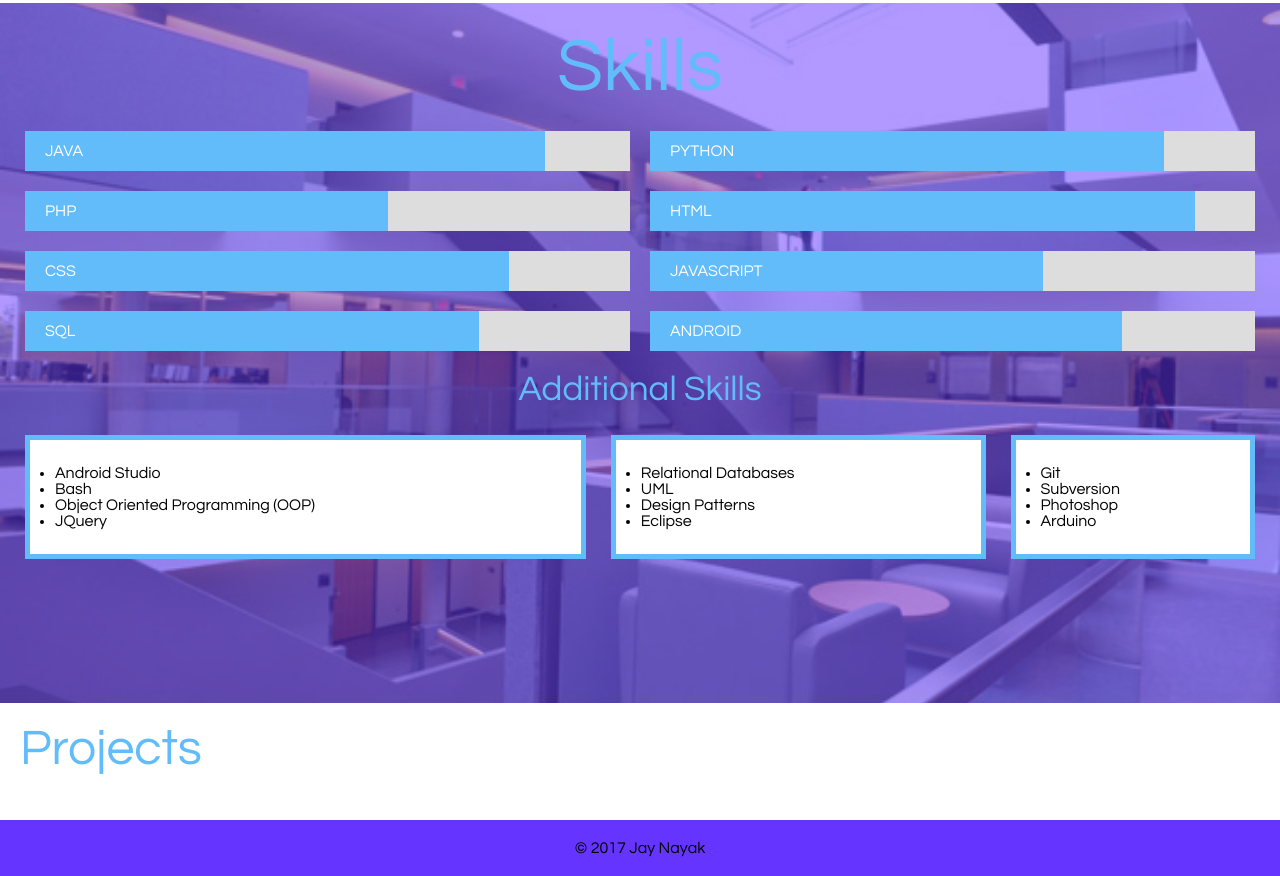
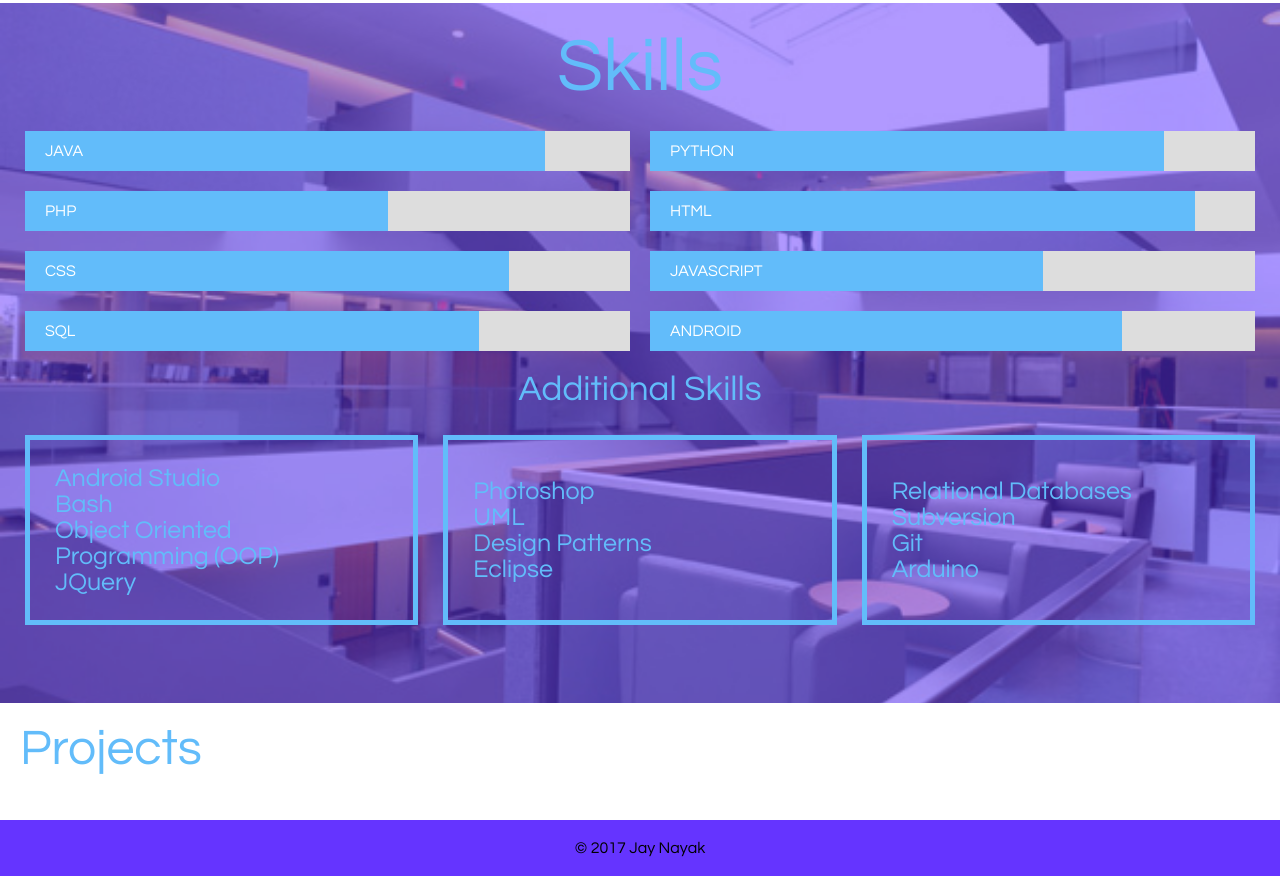
Before and after one commit to Jnayakk/Jnayakk.github.io, a plain HTML site: page index.html in a window 1280 px wide. Shown: the part 1079-1955 px from the top of the page. Drawn offline with Linux system fonts and the light colour scheme.

Commit message:
Finished skills section

```diff
--- a/css/style.css
+++ b/css/style.css
@@ -192,16 +192,22 @@ body {
     background-color: #62bcfa;
 }
 
-.extraskills {
+.skillstable {
     border-collapse: separate;
     border-spacing: 25px;
     width: 100%;
+    table-layout: fixed;
 }
 
 .eskill {
     padding: 25px;
     border: 5px solid #62bcfa;
-    background-color: white;
+    color: #62bcfa;
+    font-size: 25px;
+}
+
+.eskill ul {
+    list-style-type: none;
 }
 
 .sk {
--- a/index.html
+++ b/index.html
@@ -85,7 +85,7 @@
             </div>
 
             <h2 class="subheading sk">Additional Skills</h2>
-            <table class="extraskills">
+            <table class="skillstable">
                 <tr>
                     <td class="eskill">
                         <ul>
@@ -97,7 +97,7 @@
                     </td>
                     <td class="eskill">
                         <ul>
-                            <li>Relational Databases</li>
+                            <li>Photoshop</li>
                             <li>UML</li>
                             <li>Design Patterns</li>
                             <li>Eclipse</li>
@@ -105,9 +105,9 @@
                     </td>
                     <td class="eskill">
                         <ul>
+                            <li>Relational Databases</li>
+                            <li>Subversion</li>
                             <li>Git</li>
-                            <li>Subversion</li>
-                            <li>Photoshop</li>
                             <li>Arduino</li>
                         </ul>
                     </td>
```
